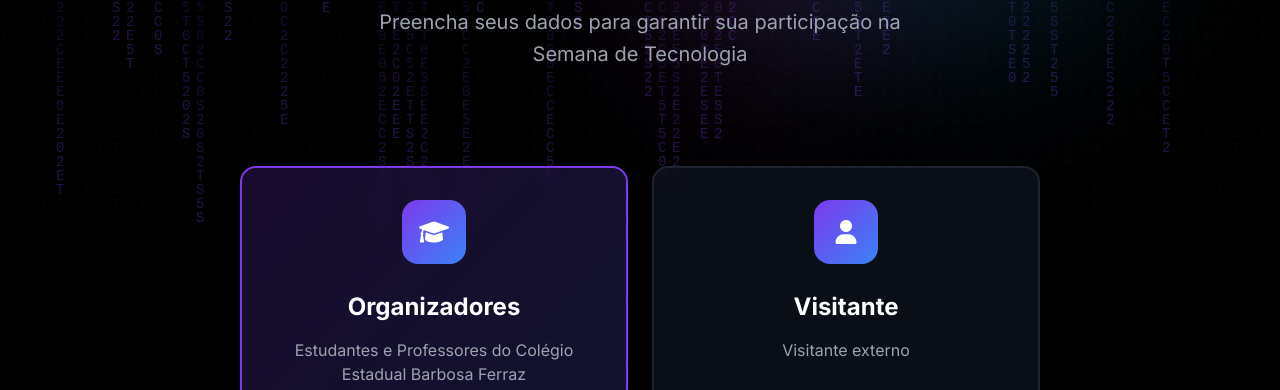
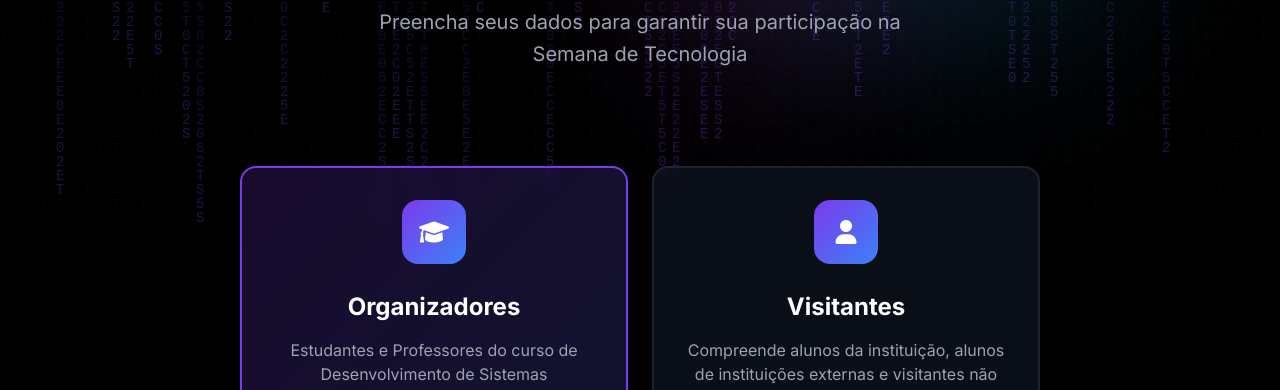
Before and after one commit to lipinhogam3r/Formulario_Setec, a plain HTML site: page index.html in a window 1280 px wide. Shown: the part 562-952 px from the top of the page. Drawn offline with Linux system fonts and the light colour scheme.

Commit message:
Update index.html

```diff
--- a/index.html
+++ b/index.html
@@ -68,14 +68,14 @@
                         <i class="fas fa-graduation-cap"></i>
                     </div>
                     <h3>Organizadores</h3>
-                    <p>Estudantes e Professores do Colégio Estadual Barbosa Ferraz</p>
+                    <p>Estudantes e Professores do curso de Desenvolvimento de Sistemas</p>
                 </div>
                 <div class="type-card" data-type="visitante">
                     <div class="type-icon">
                         <i class="fas fa-user"></i>
                     </div>
-                    <h3>Visitante</h3>
-                    <p>Visitante externo</p>
+                    <h3>Visitantes</h3>
+                    <p>Compreende alunos da instituição, alunos de instituições externas e visitantes não vinculados a estabelecimento de ensino</p>
                 </div>
             </div>
 
```
